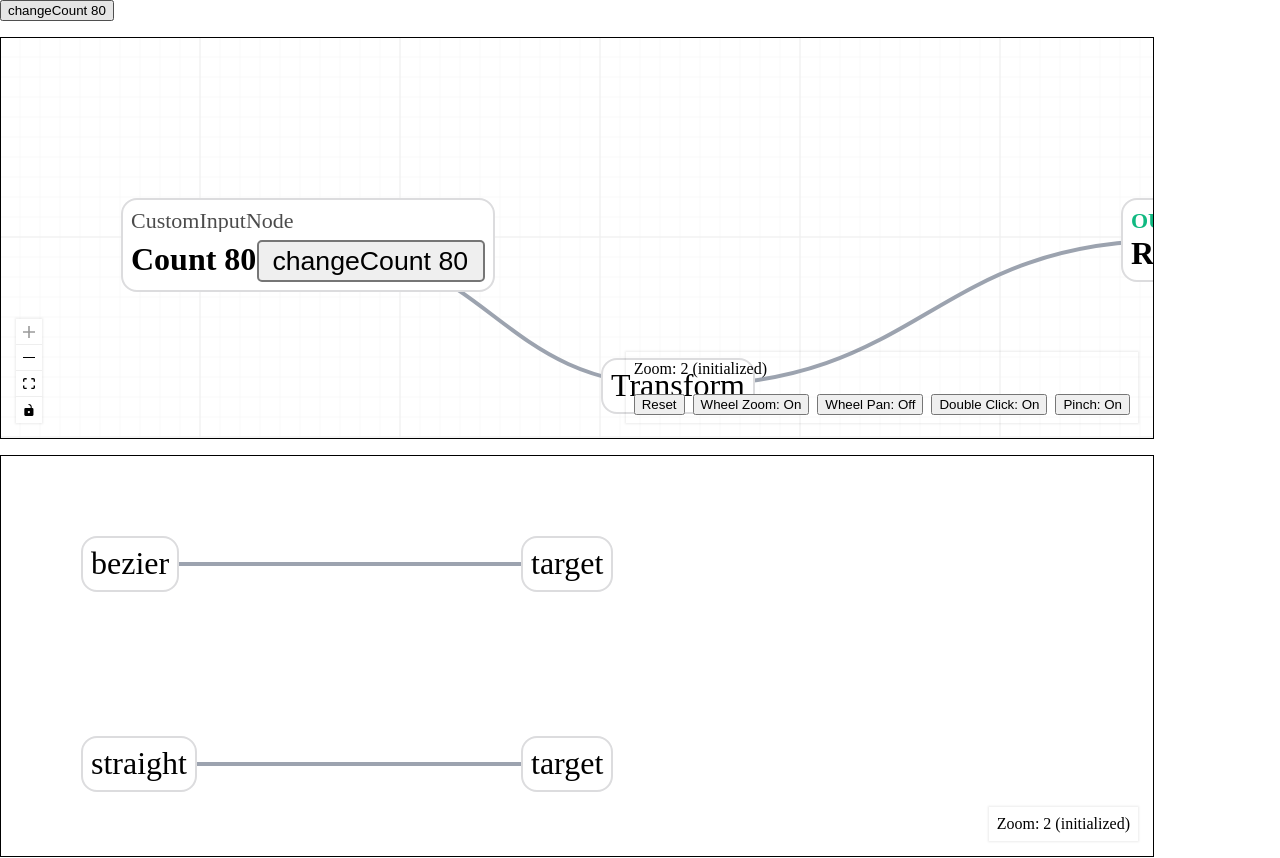
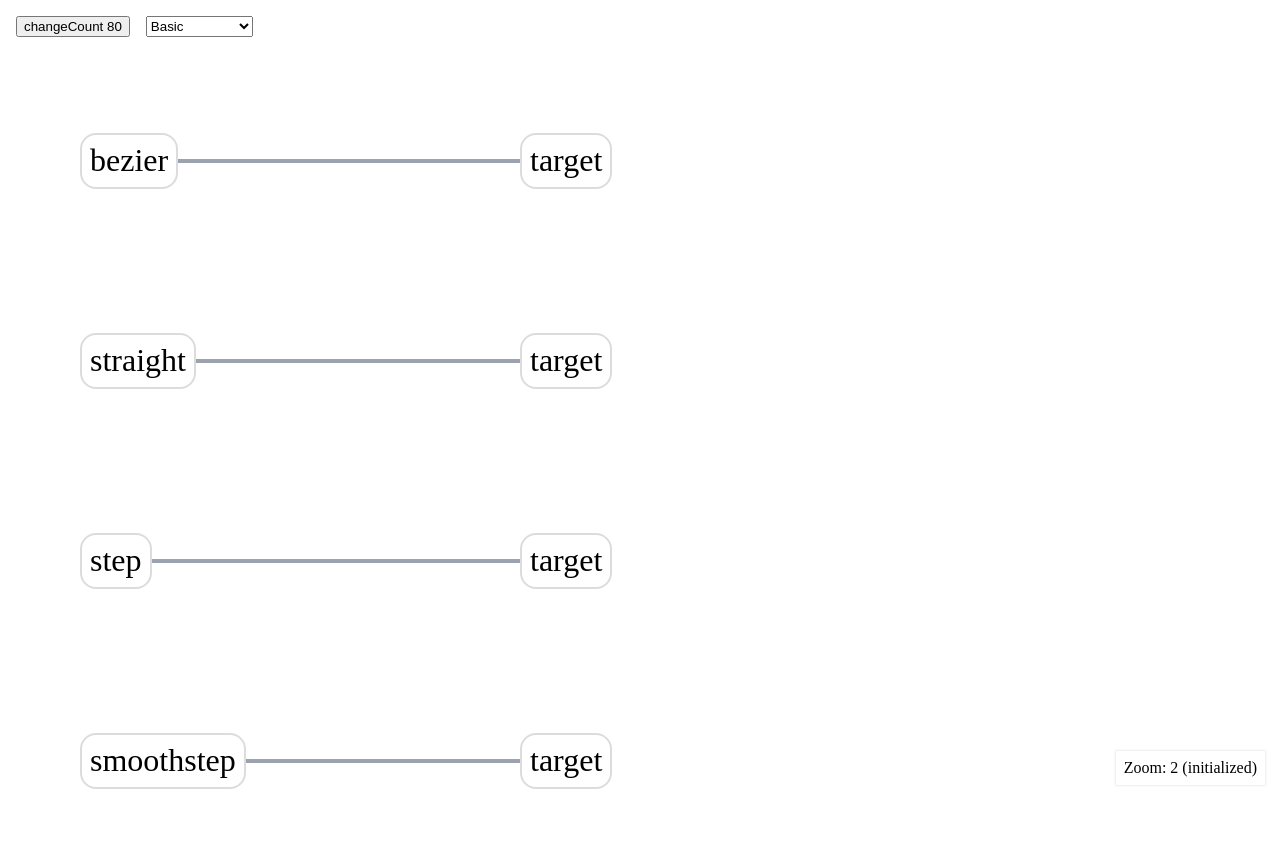
Before and after one commit to susususutie/flesh-nevertheless, a React (Vite) app: page / in a window 1280 px wide. Shown: the top 858 px of the page. After the commit the page ends 800 px from the top, so only its background shows below. Built offline with nearby package versions, Linux system fonts and the light colour scheme.

Commit message:
feat(examples,app): 新增多示例切换功能并添加官方示例
调整index.html全局CSS样式适配全屏布局
新增Basic、DefaultNodes、CustomNode三个示例组件
重构App.tsx，实现示例下拉切换功能

```diff
--- a/index.html
+++ b/index.html
@@ -6,8 +6,19 @@
     <meta name="viewport" content="width=device-width, initial-scale=1.0" />
     <title>flesh-nevertheless</title>
     <style>
+      :root {
+        width: 100%;
+        height: 100%;
+      }
       body {
         margin: 0;
+        width: 100%;
+        height: 100%;
+        overflow: auto;
+      }
+      #root {
+        width: 100%;
+        height: 100%;
       }
     </style>
   </head>
--- a/src/App.tsx
+++ b/src/App.tsx
@@ -1,109 +1,41 @@
 import { useState } from "react";
-import Root from "./Root";
-import Background from "./additional-components/Background";
-import DisplayZoom from "./additional-components/DisplayZoom";
-import Controls from "./additional-components/Controls";
-import ZoomController from "./additional-components/ZoomController";
-import Toolbar from "./additional-components/Toolbar";
-import { type NodeProps, type Node, type NodeTypes } from "./types";
+import Basic from "./examples/Basic";
+import CustomNode from "./examples/CustomNode";
+import DefaultNodes from "./examples/DefaultNodes";
+import DefaultEdges from "./examples/DefaultEdges.tsx";
 
-type CustomInputNode = Node<{ label?: string; count?: number }, "customInput">;
-function CustomInputNode(props: NodeProps<CustomInputNode>) {
-  const [count, setCount] = useState(props.data?.count ?? 0);
+const options = [
+  { value: "basic", label: "Basic", component: Basic },
+  { value: "default-nodes", label: "Default Nodes", component: DefaultNodes },
+  { value: "default-edges", label: "Default Edges", component: DefaultEdges },
+  { value: "custom-node", label: "Custom Node", component: CustomNode },
+];
+
+export default function App() {
+  const [count, setCount] = useState(80);
+  const [selected, setSelected] = useState(options[0].value);
+  const SelectedComponent = options.find((option) => option.value === selected)?.component;
+
   return (
     <>
-      <div style={{ opacity: 0.7, fontSize: 11, marginBottom: 4 }}>CustomInputNode</div>
-      <div style={{ fontWeight: 600 }}>
-        {typeof props.data?.label === "string" ? props.data.label : props.id}
-        <button
-          className="nodrag"
-          onClick={(e) => {
-            console.log(e);
-            setCount(Math.round(Math.random() * 100));
-          }}
-        >
+      <header style={{ display: "flex", flexWrap: "wrap", gap: 16, padding: 16 }}>
+        <button onClick={() => setCount(Math.round(Math.random() * 100))}>
           changeCount {count}
         </button>
-      </div>
-      {props.dragging && <div style={{ fontSize: 11, opacity: 0.6 }}>dragging...</div>}
+        <select value={selected} onChange={(e) => setSelected(e.target.value)}>
+          {options.map((option) => (
+            <option key={option.value} value={option.value}>
+              {option.label}
+            </option>
+          ))}
+        </select>
+      </header>
+
+      {SelectedComponent && (
+        <div style={{ width: "100%", height: "calc(100% - 53.5px)" }}>
+          <SelectedComponent />
+        </div>
+      )}
     </>
   );
 }
-
-const nodeTypes = {
-  customInput: CustomInputNode,
-} as NodeTypes;
-
-export default function App() {
-  const [count, setCount] = useState(80);
-  return (
-    <div style={{ display: "flex", flexWrap: "wrap", gap: 16 }}>
-      <div style={{ width: "90%", display: "flex", flexWrap: "wrap", gap: 16 }}>
-        <button onClick={() => setCount(Math.round(Math.random() * 100))}>
-          changeCount {count}
-        </button>
-      </div>
-
-      <div style={{ width: "90%", height: 400, border: "1px solid" }}>
-        <Root
-          nodeTypes={nodeTypes}
-          defaultNodes={[
-            {
-              id: "1",
-              type: "customInput",
-              position: { x: 60, y: 80 },
-              data: { label: `Count ${count}`, count },
-            },
-            { id: "2", position: { x: 300, y: 160 }, data: { label: "Transform" } },
-            { id: "3", type: "output", position: { x: 560, y: 80 }, data: { label: "Result" } },
-          ]}
-          defaultEdges={[
-            { id: "e1-2", source: "1", target: "2", animated: true },
-            { id: "e2-3", source: "2", target: "3" },
-          ]}
-        >
-          <Toolbar>
-            <DisplayZoom />
-            <ZoomController />
-          </Toolbar>
-          <Background id="1" variant="lines" gap={10} color="#f4f4f480" />
-          <Background id="3" variant="lines" gap={100} />
-          <Controls />
-        </Root>
-      </div>
-
-      <div style={{ width: "90%", height: 400, border: "1px solid" }}>
-        <Root
-          defaultNodes={[
-            { id: "a", position: { x: 40, y: 40 }, data: { label: "bezier" } },
-            { id: "b", position: { x: 40, y: 140 }, data: { label: "straight" } },
-            { id: "c", position: { x: 40, y: 240 }, data: { label: "step" } },
-            { id: "d", position: { x: 40, y: 340 }, data: { label: "smoothstep" } },
-            { id: "ax", position: { x: 260, y: 40 }, data: { label: "target" } },
-            { id: "bx", position: { x: 260, y: 140 }, data: { label: "target" } },
-            { id: "cx", position: { x: 260, y: 240 }, data: { label: "target" } },
-            { id: "dx", position: { x: 260, y: 340 }, data: { label: "target" } },
-          ]}
-          defaultEdges={[
-            { id: "ea", source: "a", target: "ax" },
-            { id: "eb", source: "b", target: "bx", type: "straight" },
-            { id: "ec", source: "c", target: "cx", type: "step" },
-            { id: "ed", source: "d", target: "dx", type: "smoothstep" },
-          ]}
-        >
-          <Toolbar>
-            <DisplayZoom />
-          </Toolbar>
-        </Root>
-      </div>
-
-      <div style={{ width: "90%", height: 400, border: "1px solid" }}>
-        <Root>
-          <Toolbar>
-            <DisplayZoom />
-          </Toolbar>
-        </Root>
-      </div>
-    </div>
-  );
-}
--- /dev/null
+++ b/src/examples/Basic.tsx
@@ -0,0 +1,30 @@
+import DisplayZoom from "../additional-components/DisplayZoom";
+import Toolbar from "../additional-components/Toolbar";
+import Root from "../Root";
+
+export default function Basic() {
+  return (
+    <Root
+      defaultNodes={[
+        { id: "a", position: { x: 40, y: 40 }, data: { label: "bezier" } },
+        { id: "b", position: { x: 40, y: 140 }, data: { label: "straight" } },
+        { id: "c", position: { x: 40, y: 240 }, data: { label: "step" } },
+        { id: "d", position: { x: 40, y: 340 }, data: { label: "smoothstep" } },
+        { id: "ax", position: { x: 260, y: 40 }, data: { label: "target" } },
+        { id: "bx", position: { x: 260, y: 140 }, data: { label: "target" } },
+        { id: "cx", position: { x: 260, y: 240 }, data: { label: "target" } },
+        { id: "dx", position: { x: 260, y: 340 }, data: { label: "target" } },
+      ]}
+      defaultEdges={[
+        { id: "ea", source: "a", target: "ax" },
+        { id: "eb", source: "b", target: "bx", type: "straight" },
+        { id: "ec", source: "c", target: "cx", type: "step" },
+        { id: "ed", source: "d", target: "dx", type: "smoothstep" },
+      ]}
+    >
+      <Toolbar>
+        <DisplayZoom />
+      </Toolbar>
+    </Root>
+  );
+}
--- /dev/null
+++ b/src/examples/CustomNode.tsx
@@ -0,0 +1,65 @@
+import { useState } from "react";
+import Root from "../Root";
+import Background from "../additional-components/Background";
+import DisplayZoom from "../additional-components/DisplayZoom";
+import Controls from "../additional-components/Controls";
+import ZoomController from "../additional-components/ZoomController";
+import Toolbar from "../additional-components/Toolbar";
+import { type NodeProps, type Node, type NodeTypes } from "../types";
+
+type CustomInputNode = Node<{ label?: string; count?: number }, "customInput">;
+function CustomInputNode(props: NodeProps<CustomInputNode>) {
+  const [count, setCount] = useState(props.data?.count ?? 0);
+  return (
+    <>
+      <div style={{ opacity: 0.7, fontSize: 11, marginBottom: 4 }}>CustomInputNode</div>
+      <div style={{ fontWeight: 600 }}>
+        {typeof props.data?.label === "string" ? props.data.label : props.id}
+        <button
+          className="nodrag"
+          onClick={(e) => {
+            console.log(e);
+            setCount(Math.round(Math.random() * 100));
+          }}
+        >
+          changeCount {count}
+        </button>
+      </div>
+      {props.dragging && <div style={{ fontSize: 11, opacity: 0.6 }}>dragging...</div>}
+    </>
+  );
+}
+
+const nodeTypes = {
+  customInput: CustomInputNode,
+} as NodeTypes;
+
+export default function CustomNode() {
+  return (
+    <Root
+      nodeTypes={nodeTypes}
+      defaultNodes={[
+        {
+          id: "1",
+          type: "customInput",
+          position: { x: 60, y: 80 },
+          data: { label: "custom", count: 1 },
+        },
+        { id: "2", position: { x: 300, y: 160 }, data: { label: "Transform" } },
+        { id: "3", type: "output", position: { x: 560, y: 80 }, data: { label: "Result" } },
+      ]}
+      defaultEdges={[
+        { id: "e1-2", source: "1", target: "2", animated: true },
+        { id: "e2-3", source: "2", target: "3" },
+      ]}
+    >
+      <Toolbar>
+        <DisplayZoom />
+        <ZoomController />
+      </Toolbar>
+      <Background id="1" variant="lines" gap={10} color="#f4f4f480" />
+      <Background id="3" variant="lines" gap={100} />
+      <Controls />
+    </Root>
+  );
+}
--- /dev/null
+++ b/src/examples/DefaultEdges.tsx
@@ -0,0 +1,27 @@
+import DisplayZoom from "../additional-components/DisplayZoom";
+import Toolbar from "../additional-components/Toolbar";
+import Root from "../Root";
+
+export default function DefaultEdges() {
+  return (
+    <Root
+      defaultNodes={[
+        { id: "a", position: { x: 150, y: 100 - 60 }, data: { label: "A" } },
+        { id: "b", position: { x: 300, y: 150 - 60 }, data: { label: "B" } },
+        { id: "c", position: { x: 250, y: 300 - 60 }, data: { label: "C" } },
+        { id: "d", position: { x: 50, y: 250 - 60 }, data: { label: "D" } },
+      ]}
+      defaultEdges={[
+        { id: "ab", source: "a", target: "b" },
+        { id: "bc", source: "b", target: "c", type: "straight" },
+        { id: "cd", source: "c", target: "d", type: "step" },
+        { id: "da", source: "d", target: "a", type: "smoothstep" },
+      ]}
+      onNodesChange={(nodes) => console.log(nodes)}
+    >
+      <Toolbar>
+        <DisplayZoom />
+      </Toolbar>
+    </Root>
+  );
+}
--- /dev/null
+++ b/src/examples/DefaultNodes.tsx
@@ -0,0 +1,17 @@
+import Background from "../additional-components/Background";
+import Root from "../Root";
+
+export default function DefaultNodes() {
+  return (
+    <Root
+      defaultNodes={[
+        { id: "a", position: { x: 0, y: 0 }, data: { label: "A" } },
+        { id: "b", position: { x: 100, y: 0 }, data: { label: "B" } },
+        { id: "c", position: { x: 100, y: 100 }, data: { label: "C" } },
+        { id: "d", position: { x: 0, y: 100 }, data: { label: "D" } },
+      ]}
+    >
+      <Background />
+    </Root>
+  );
+}
```
